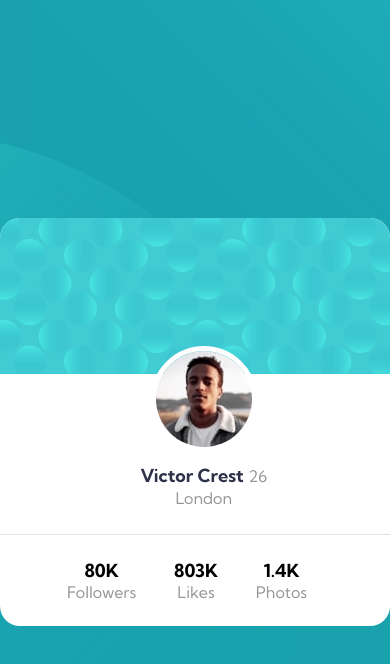
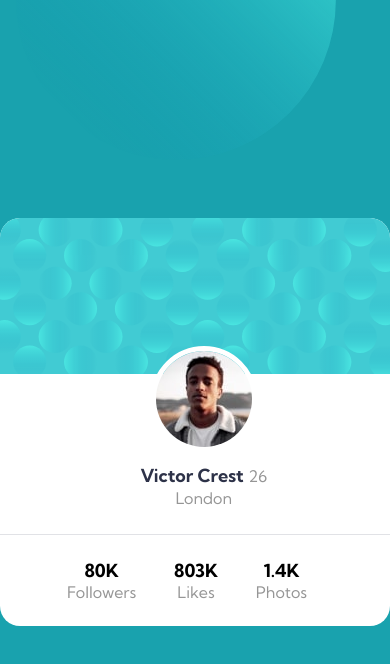
Before and after one commit to DumitracheFlorentin/profile-card-component, a website: page index.html in a window 390 px wide. Drawn offline with Linux system fonts and the light colour scheme.

Commit message:
Done with mobile part

```diff
--- a/app/scss/components/hero.scss
+++ b/app/scss/components/hero.scss
@@ -22,6 +22,16 @@
 
     height: 100%;
     width: 100%;
+
+    @include util.breakpoint-down(medium) {
+      background-size: 30em;
+      background-position: 3em -10em;
+    }
+
+    @include util.breakpoint-down(small) {
+      background-size: 20em;
+      background-position: 1em -10em;
+    }
   }
 
   &::after {
@@ -37,6 +47,16 @@
     background-position: 120% 300%;
     background-repeat: no-repeat;
     background-size: 50em;
+
+    @include util.breakpoint-down(medium) {
+      background-size: 40em;
+      background-position: 120% 200%;
+    }
+
+    @include util.breakpoint-down(small) {
+      background-size: 33em;
+      background-position: 500% 140%;
+    }
   }
 
   &__container {
```
Also changed, not shown: dist/css/style.css, 1 other file.
